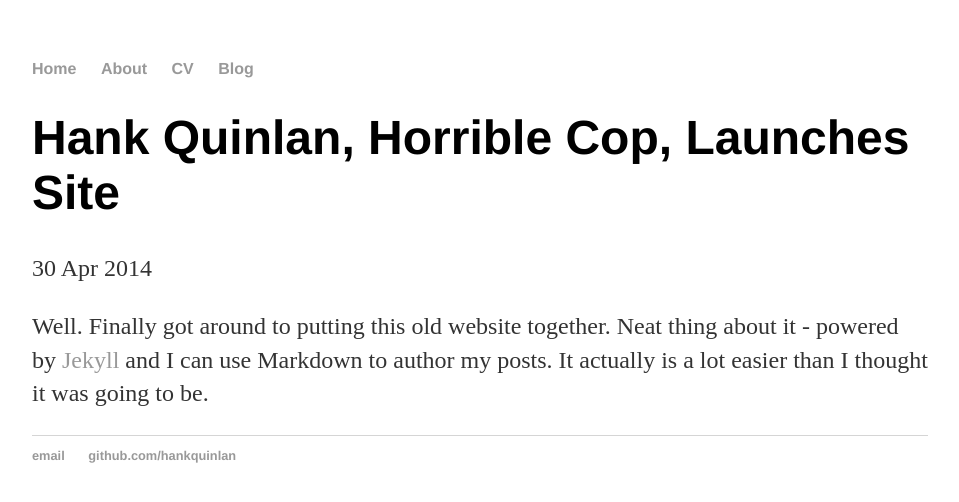
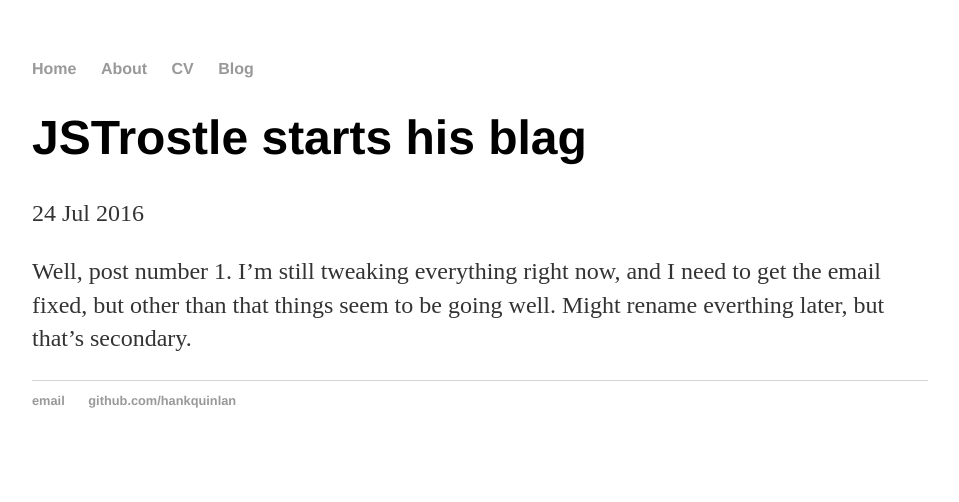
Before and after one commit to JSTrostle/JSTrostle, a Jekyll site: the page built from _posts/2014-04-30-hank-quinlan-site-launched.md, in a window 1280 px wide. Shown: the top 502 px of the page, without its empty margins (160-1119 px from the left). Built offline with Jekyll 4.4.1, drawn with Linux system fonts in a browser that asks for light colours.

Commit message:
Update 2014-04-30-hank-quinlan-site-launched.md

```diff
--- a/_posts/2014-04-30-hank-quinlan-site-launched.md
+++ b/_posts/2014-04-30-hank-quinlan-site-launched.md
@@ -1,7 +1,7 @@
 ---
 layout: post
-title: "Hank Quinlan, Horrible Cop, Launches Site"
-date: 2014-04-30
+title: "JSTrostle starts his blag"
+date: 2016-07-24
 ---
 
-Well. Finally got around to putting this old website together. Neat thing about it - powered by [Jekyll](http://jekyllrb.com) and I can use Markdown to author my posts. It actually is a lot easier than I thought it was going to be.
+Well, post number 1. I'm still tweaking everything right now, and I need to get the email fixed, but other than that things seem to be going well. Might rename everthing later, but that's secondary.
```
